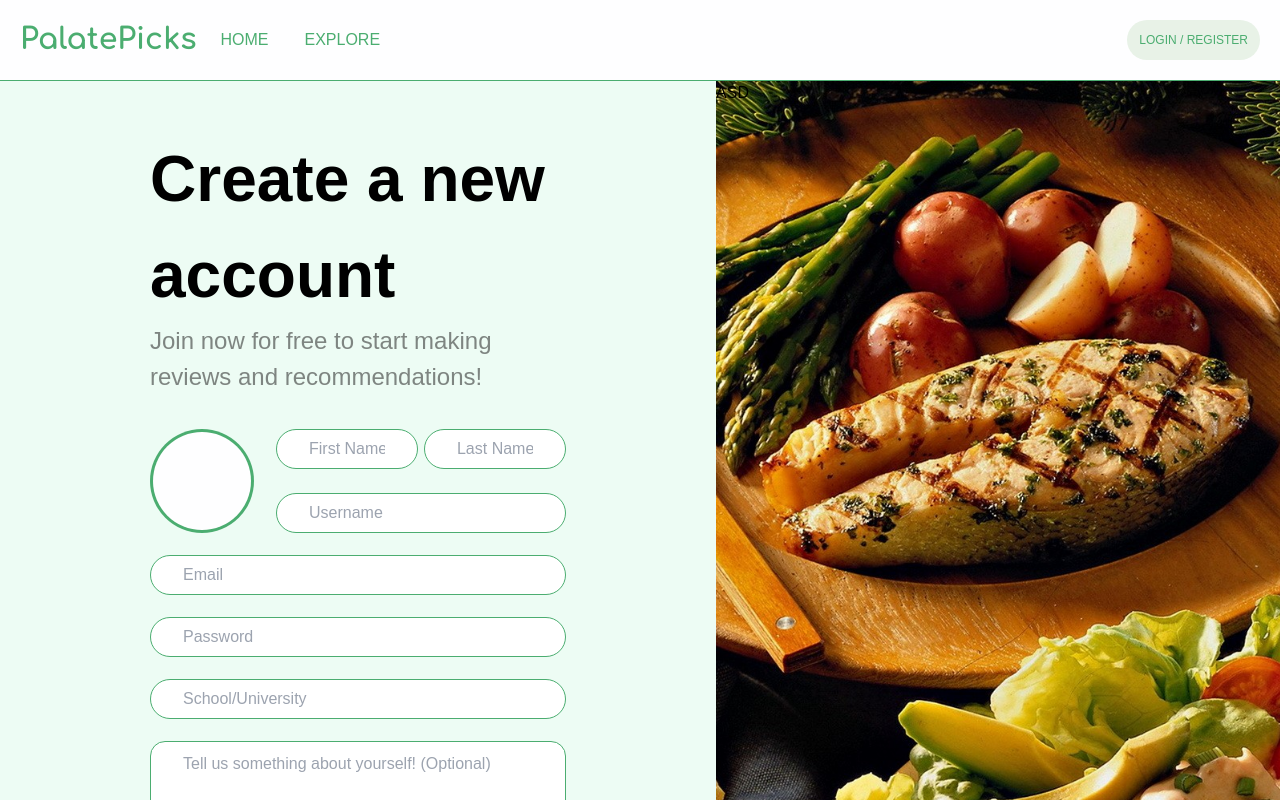
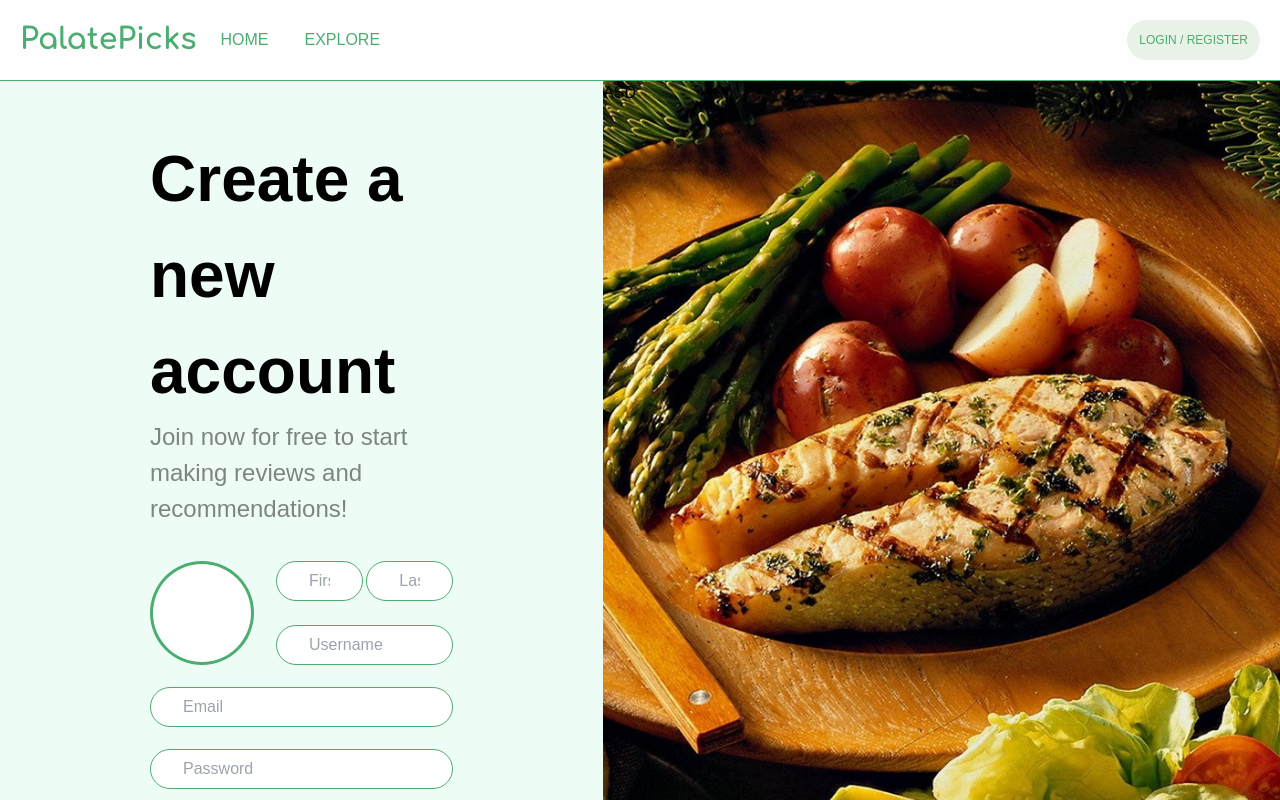
Before and after one commit to thekovie/PalatePicks, a Vue app: page /register in a window 1280 px wide. Shown: the top 800 px of the page. Built offline with nearby package versions, Linux system fonts and the light colour scheme; a web font is replaced by a local one.

Commit message:
Resize side image and page height

```diff
--- a/src/views/Register.vue
+++ b/src/views/Register.vue
@@ -1,7 +1,7 @@
 <template>
 
     <!-- Whole Register Division Container -->
-    <div class="flex flex-row bg-green_lightbg w-screen">
+    <div class="flex flex-row bg-green_lightbg w-screen min-h-screen">
 
       <!-- Register Division -->
       <form class="flex flex-grow justify-center align-middle" @submit.prevent="handleSubmit">
@@ -67,7 +67,7 @@
       <!-- Register Picture -->
 
 
-      <div class="register-bg w-[772px] min-h-[874px]">ASD</div>
+      <div class="register-bg w-[1100px] min-h-[874px]">ASD</div>
 
 
 
```
